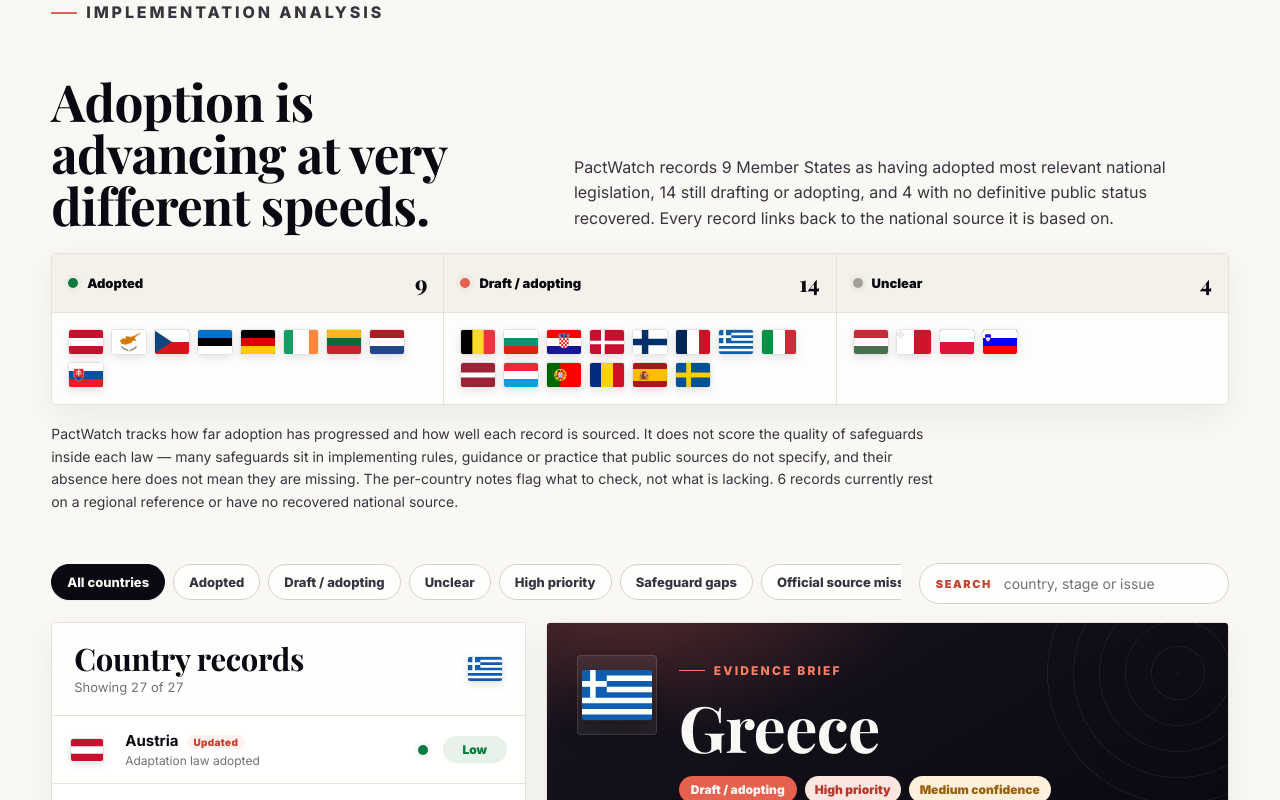
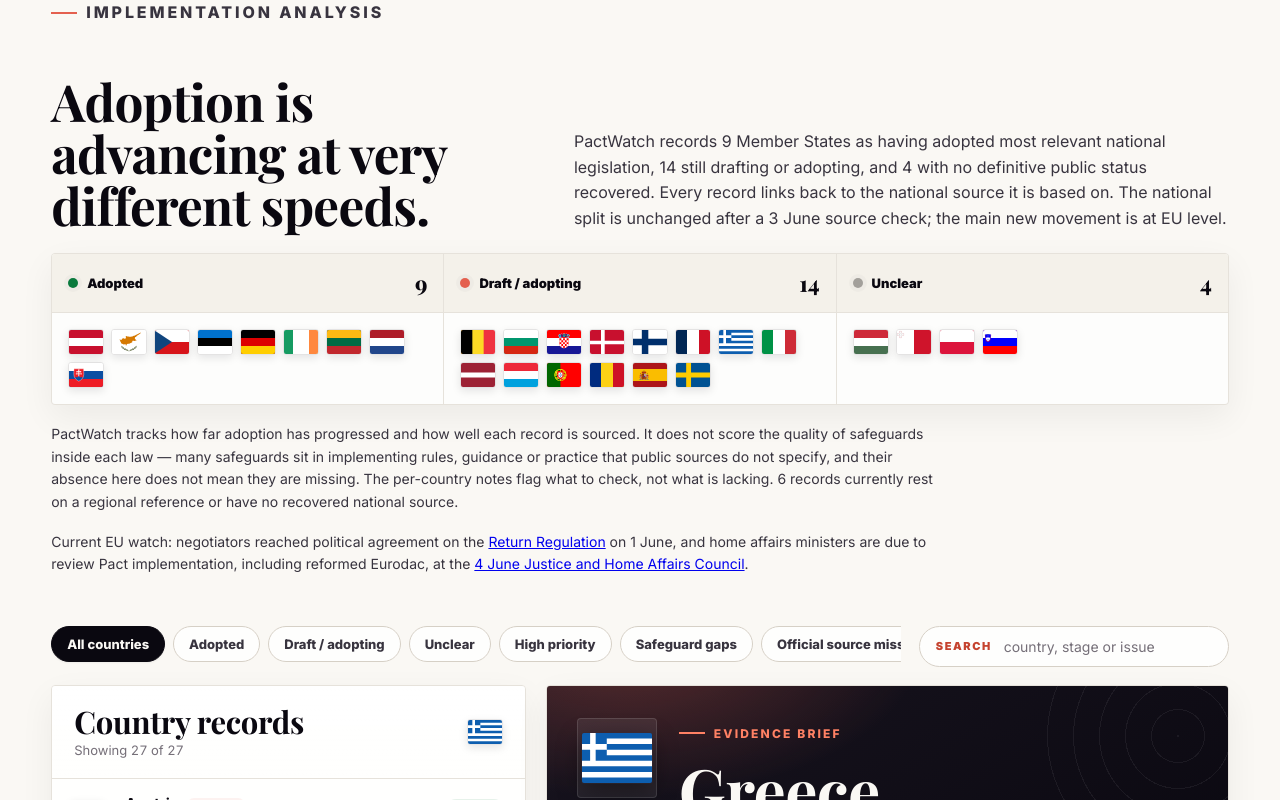
Before and after one commit to homeland-ai/pactwatch, a React (Vite) app: page / in a window 1280 px wide. Shown: the part 940-1740 px from the top of the page. Built offline with nearby package versions, Linux system fonts and the light colour scheme; a web font is replaced by a local one.

Commit message:
Update PactWatch June implementation monitoring

```diff
--- a/src/App.tsx
+++ b/src/App.tsx
@@ -97,6 +97,11 @@ function useCountUp(target: number, duration = 1100) {
 
   return value
 }
+
+const returnRegulationUrl =
+  'https://home-affairs.ec.europa.eu/news/commission-welcomes-political-agreement-return-regulation-2026-06-02_en'
+
+const jhaCouncilUrl = 'https://www.consilium.europa.eu/en/meetings/jha/2026/06/04-05/'
 
 function App() {
   const [activeFilter, setActiveFilter] = useState<FilterKey>('all')
@@ -207,7 +212,7 @@ function App() {
         <nav className="topbar-actions" aria-label="Utility navigation">
           <span>
             <i className="live-dot" aria-hidden="true" />
-            Updated 28 May 2026
+            Checked 3 June 2026
           </span>
           <a href={commissionReport} target="_blank" rel="noreferrer">
             Commission report
@@ -336,7 +341,9 @@ function ImplementationAnalysis({
           PactWatch records {counts.adopted} Member States as having adopted most
           relevant national legislation, {counts.draft} still drafting or adopting,
           and {counts.unclear} with no definitive public status recovered. Every
-          record links back to the national source it is based on.
+          record links back to the national source it is based on. The national
+          split is unchanged after a 3 June source check; the main new movement
+          is at EU level.
         </p>
       </div>
 
@@ -376,6 +383,19 @@ function ImplementationAnalysis({
         missing. The per-country notes flag what to check, not what is lacking.{' '}
         {counts.sourceGaps} records currently rest on a regional reference or have
         no recovered national source.
+      </p>
+
+      <p className="analysis-note">
+        Current EU watch: negotiators reached political agreement on the{' '}
+        <a href={returnRegulationUrl} target="_blank" rel="noreferrer">
+          Return Regulation
+        </a>{' '}
+        on 1 June, and home affairs ministers are due to review Pact
+        implementation, including reformed Eurodac, at the{' '}
+        <a href={jhaCouncilUrl} target="_blank" rel="noreferrer">
+          4 June Justice and Home Affairs Council
+        </a>
+        .
       </p>
     </section>
   )
```
